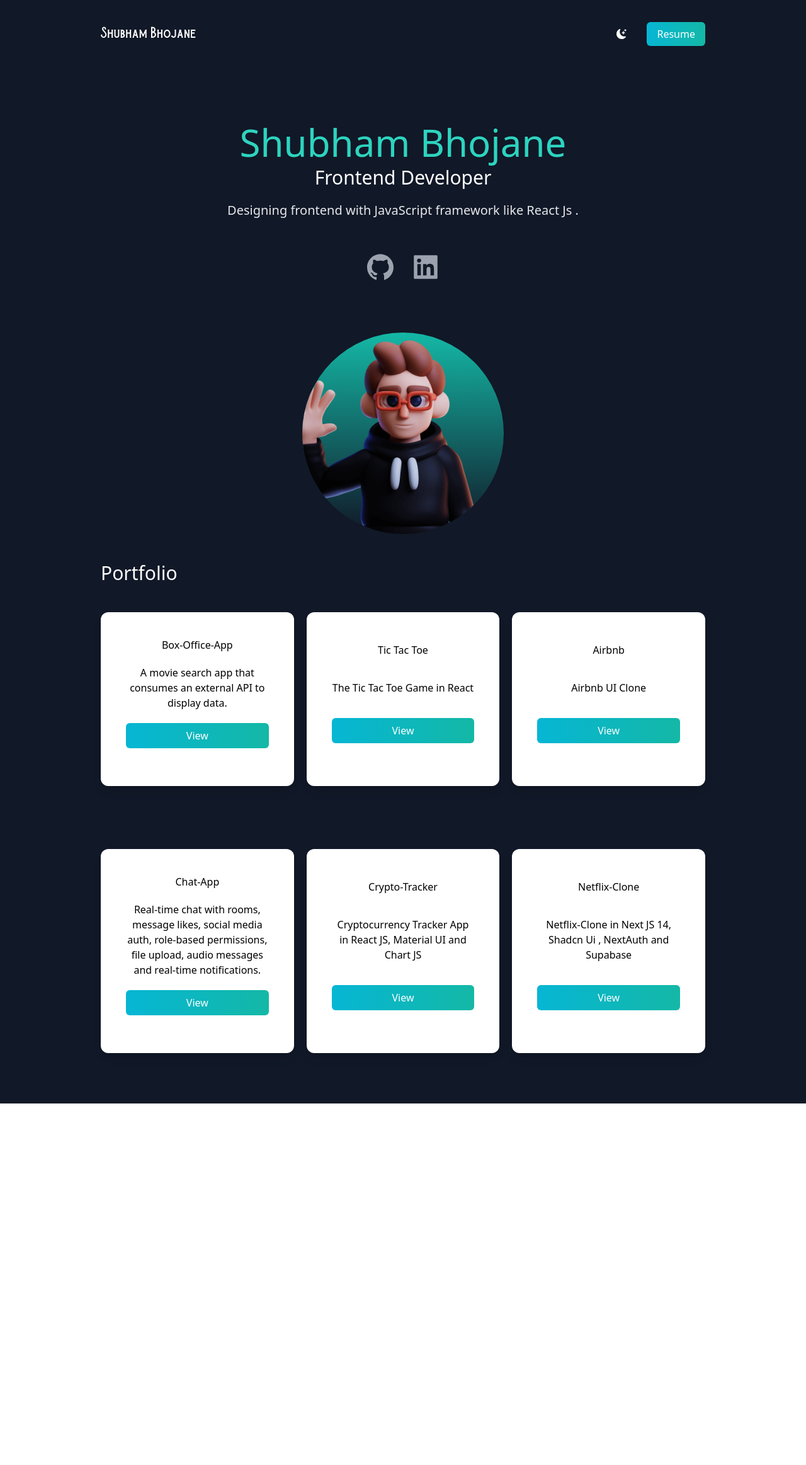
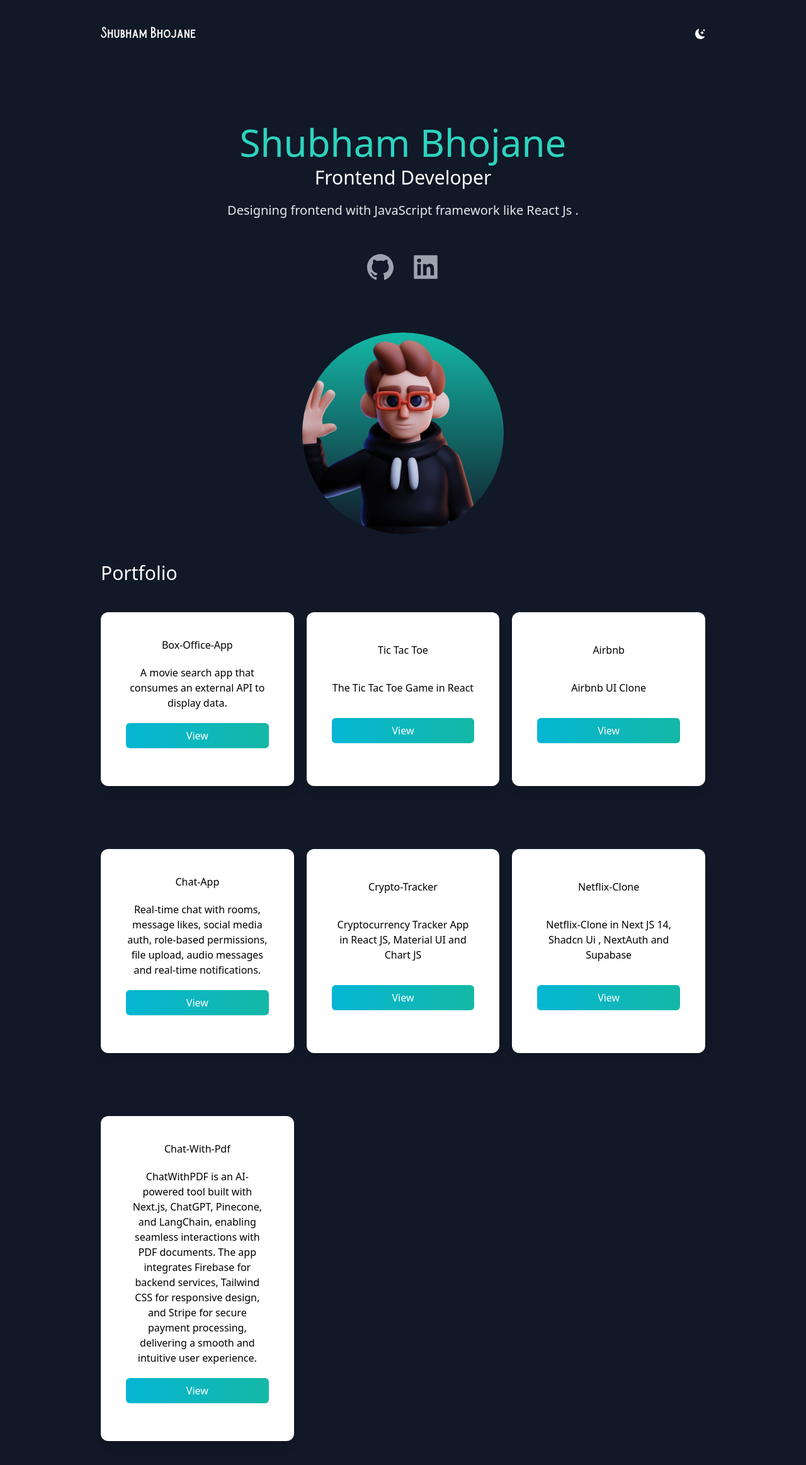
Before and after one commit to shubhambhojane98/portfolio, a Next.js app: page / in a window 1280 px wide. Shown: the top 2326 px of the page at 63% size. Before the commit the page ends 1752 px from the top, so only its background shows below. Built offline with nearby package versions, Linux system fonts and the light colour scheme.

Commit message:
new project added chat-with-pdf

```diff
--- a/components/Navbar.tsx
+++ b/components/Navbar.tsx
@@ -18,14 +18,14 @@
               className="cursor-pointer 2xl"
             />
           </li>
-          <li>
+          {/* <li>
             <a
               href="https://drive.google.com/file/d/1VjDqpMus5mkSSUTKqTIVuRJ637VjzyVp/view?usp=share_link"
               className="bg-gradient-to-r from-cyan-500 to-teal-500 text-white py-2 px-4 rounded-md ml-8"
             >
               Resume
             </a>
-          </li>
+          </li> */}
         </ul>
       </nav>
     </div>
--- a/components/Portfolio.tsx
+++ b/components/Portfolio.tsx
@@ -45,6 +45,13 @@
       title: "Netflix-Clone",
       desc: " Netflix-Clone in Next JS 14, Shadcn Ui , NextAuth and Supabase",
     },
+    {
+      id: 6,
+      img: "",
+      link: "https://chat-with-pdf-peach-phi.vercel.app/",
+      title: "Chat-With-Pdf",
+      desc: "ChatWithPDF is an AI-powered tool built with Next.js, ChatGPT, Pinecone, and LangChain, enabling seamless interactions with PDF documents. The app integrates Firebase for backend services, Tailwind CSS for responsive design, and Stripe for secure payment processing, delivering a smooth and intuitive user experience.",
+    },
   ];
 
   return (
```
